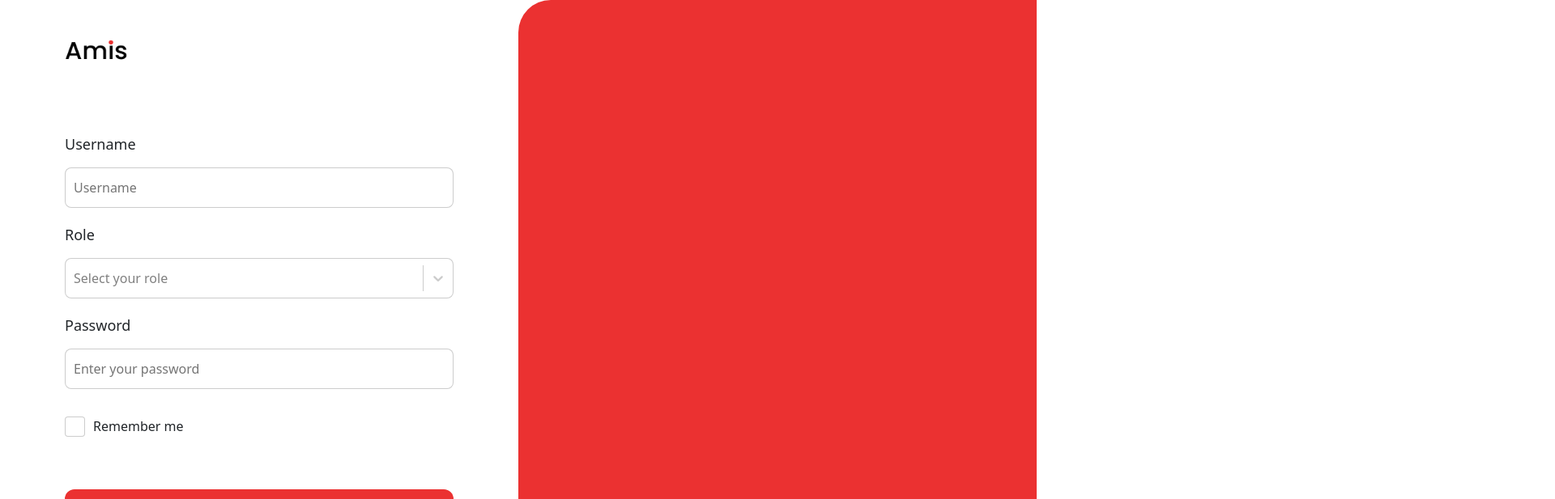
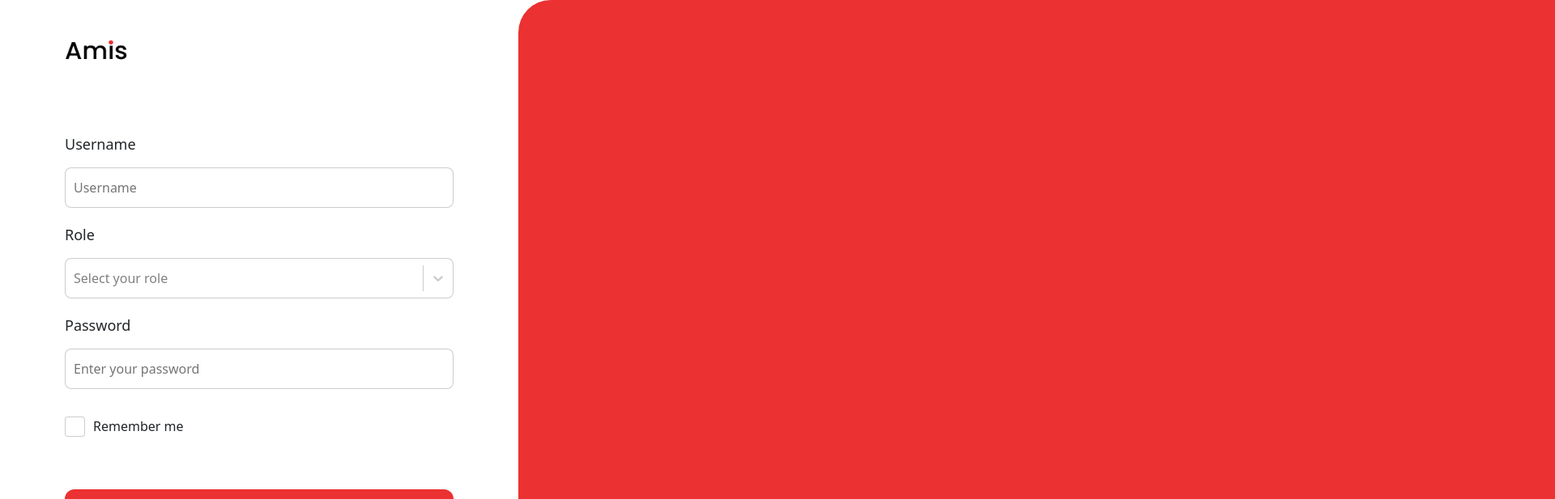
Before and after one commit to AMISTheProject/AMIS, a React (Create React App) app: page /login in a window 1280 px wide. Shown: the top 617 px of the page at 81% size, 1920 px wide, since content can reach past the window. Built offline with nearby package versions, Linux system fonts and the light colour scheme.

Commit message:
Add an intro animation and the new pdf icon

```diff
--- a/src/assets/style/styles.css
+++ b/src/assets/style/styles.css
@@ -841,14 +841,23 @@
 }
 
 .login-right-container {
-    height: 100%;
-    width: 50%;
+    position: absolute;
+    top: 0;
+    left: 0;
+    height: 100vh;
+    width: 105vw;
+    transform: translateX(-5vw);
     background-color: #EB3131;
     border-top-left-radius: 40px;
     border-bottom-left-radius: 40px;
     justify-content: center;
     display: flex;
     align-items: center;
+    transition: transform 1s ease-in-out;
+}
+
+.login-right-container.animate {
+    transform: translateX(50vw);
 }
 
 .login-form-container {
@@ -892,3 +901,19 @@
 .login-button:active {
     opacity: 0.8;
 }
+
+.amis-intro {
+    position: relative;
+    transform: scaleX(0) scaleY(0);
+    animation-name: intro-logo-anim;
+    animation-duration: 2s;
+}
+
+@keyframes intro-logo-anim {
+    0%   {transform: scaleX(0) scaleY(0);}
+    20% {transform: scaleX(1.1) scaleY(1.1);}
+    25% {transform: scaleX(1) scaleY(1);}
+    75% {transform: scaleX(1) scaleY(1);}
+    80% {transform: scaleX(1.1) scaleY(1.1);}
+    100% {transform: scaleX(0) scaleY(0);}
+  }
--- a/src/components/Login.js
+++ b/src/components/Login.js
@@ -1,5 +1,5 @@
 import '../assets/style/styles.css';
-import React, { useState } from 'react';
+import React, { useState, useEffect } from 'react';
 import logo from '../assets/images/amis-logo.png';
 import { PrimaryButton } from './PrimaryButton';
 import { Checkbox } from './Checkbox';
@@ -11,7 +11,16 @@ export const Login = () => {
     const [username, setUsername] = useState('');
     const [password, setPassword] = useState('');
     const [role, setRole] = useState('');
+    const [isAnimating, setIsAnimating] = useState(false);
     const navigate = useNavigate();
+
+    useEffect(() => {
+        const timer = setTimeout(() => {
+            setIsAnimating(true);
+        }, 2000); // 1 second delay
+
+        return () => clearTimeout(timer);
+    }, []);
 
     const options = [
         { value: 'plant-manager', label: 'Plant Manager' },
@@ -75,7 +84,8 @@ export const Login = () => {
                 </div>
             </div>
 
-            <div className='login-right-container'>
+            <div className={`login-right-container ${isAnimating ? 'animate' : ''}`}>
+                <img src={logo} height='180px' width='240px' className='amis-intro' />
             </div>
         </div>
     );
```
Also changed, not shown: src/assets/images/pdf-icon-legit.png (added).
